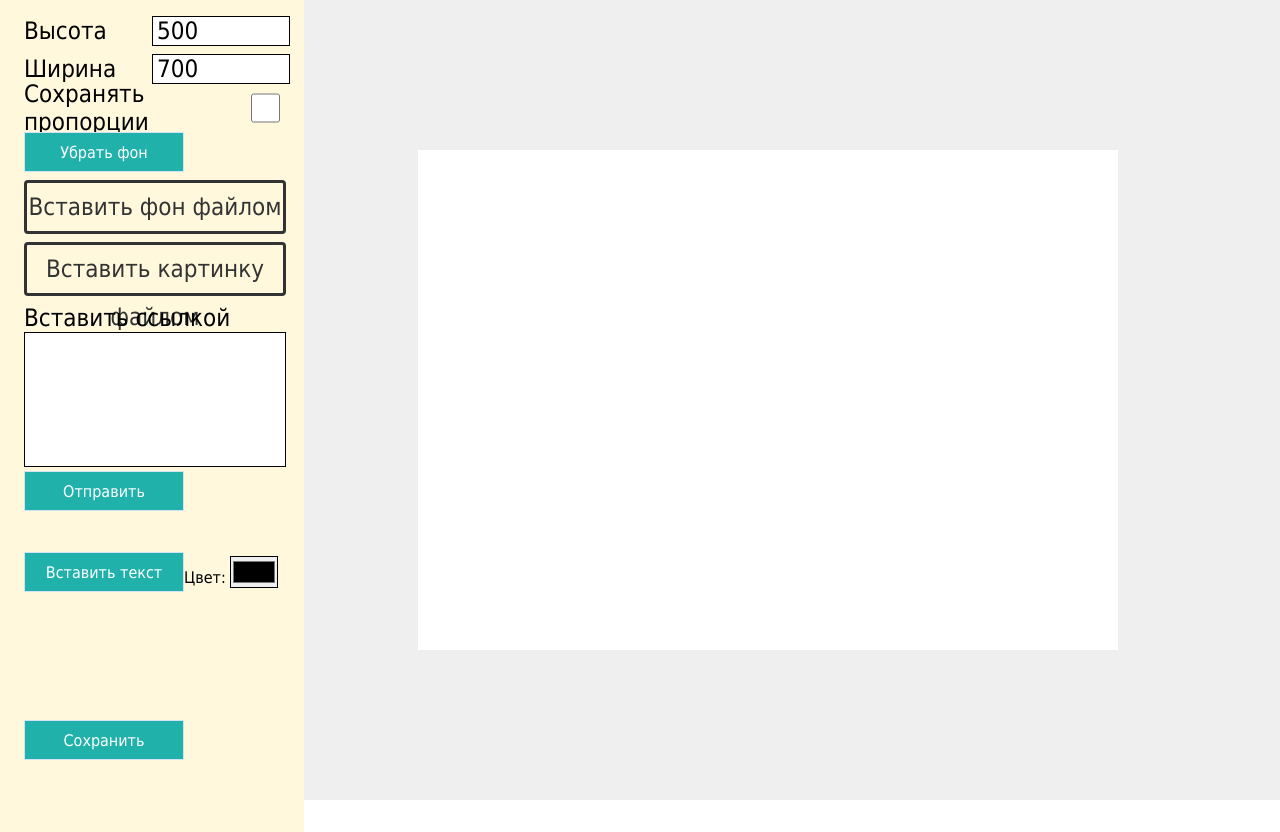
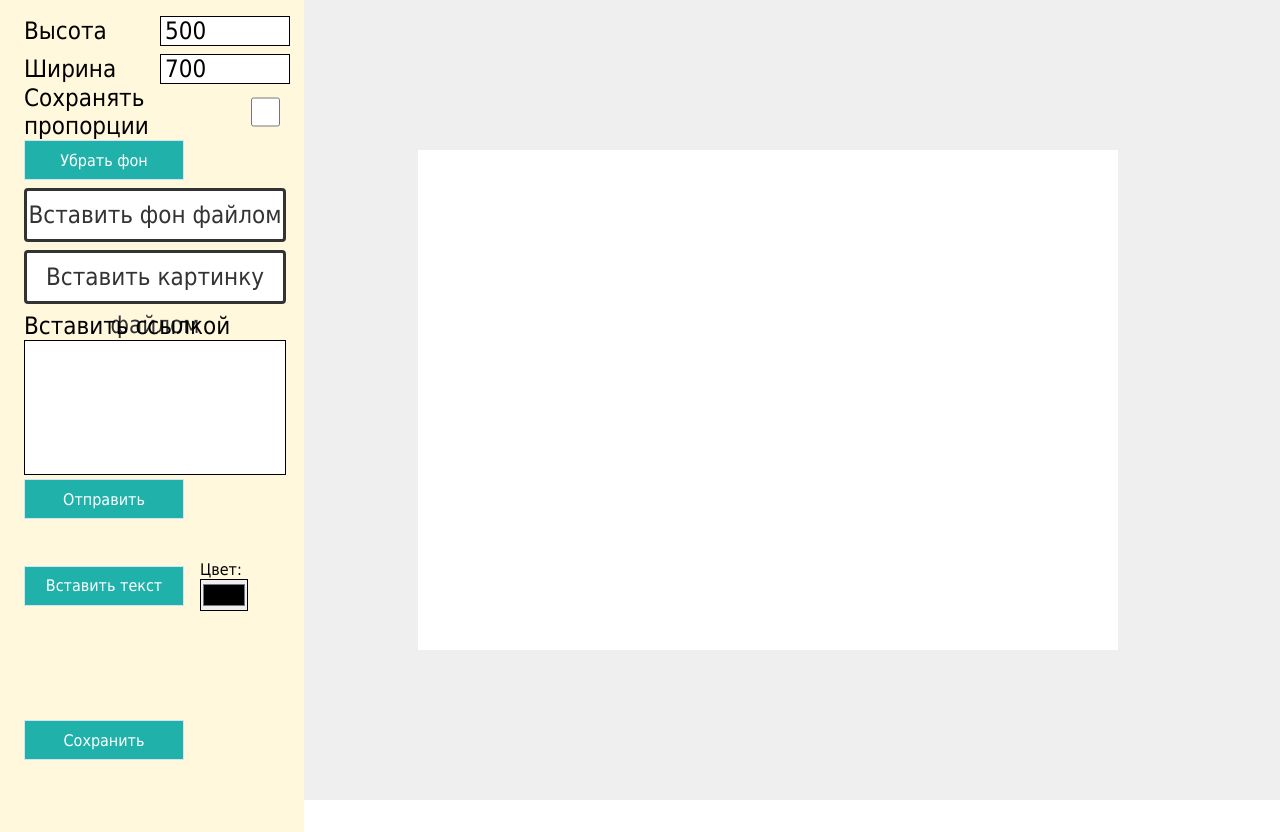
Before and after one commit to vladwizard/Image-Editor, a React (Create React App) app: page / in a window 1280 px wide. Built offline with nearby package versions, Linux system fonts and the light colour scheme.

Commit message:
Фикс багов вёрстки

```diff
--- a/src/components/PreferencesArea/PreferencesArea.css
+++ b/src/components/PreferencesArea/PreferencesArea.css
@@ -37,6 +37,7 @@ button{
     /*transition: all 0.18s ease-in-out;*/
     border: 0.4vh solid #333;
     color: #333;
+    background: white;
 }
 .file_input{
     width: 0.1px;
@@ -66,6 +67,7 @@ margin-bottom: 1vh;
     grid-template-columns: 1fr 1fr;
     align-items: center;
     font-size: 3vh;
+    grid-gap: 2vh;
 }
 
 .double_fr label{
@@ -75,21 +77,24 @@ margin-bottom: 1vh;
 
 .line{
     width: 100%;
-    height: 4vh;
+    height: 5vh;
     display: flex;
     justify-content: space-between;
     align-items: center;
 }
-.line input{
+
+input[type="checkbox" i] {
+
+    font-size: 2vh;
+    border-radius: 1vh;
     width: 4vh;
     height: 4vh;
     border: 0.2vh solid black;
-    border-radius: 1vh;
-
+    box-sizing: content-box;
 }
-
 .line *{
     font-size: 3vh;
+
 
 }
 
--- a/src/components/PreferencesArea/index.jsx
+++ b/src/components/PreferencesArea/index.jsx
@@ -96,7 +96,8 @@ export default function PreferencesArea() {
                                              }}/>
             </div>
             <div className='line'>
-                <p>Сохранять пропорции</p><input type='checkbox' checked={proportion} onChange={(e) => {
+                <p>Сохранять пропорции</p>
+     <input type='checkbox' checked={proportion} onChange={(e) => {
                     setProportion(e.target.checked);
                 }}/>
 
@@ -113,8 +114,8 @@ export default function PreferencesArea() {
 
             </div>
             <div>
-                <label className='file_label' htmlFor="image_uploads">Вставить фон файлом </label>
-                <input className='file_input' type="file" onChange={inputBackground} id="image_uploads"
+                <label className='file_label' htmlFor="background_uploads">Вставить фон файлом </label>
+                <input className='file_input' type="file" onChange={inputBackground} id="background_uploads"
                        accept=".jpg, .jpeg, .png" ref={backgroundInputRef}/>
             </div>
             <div>
```
Lines whose indentation alone changed are shown as unchanged.
